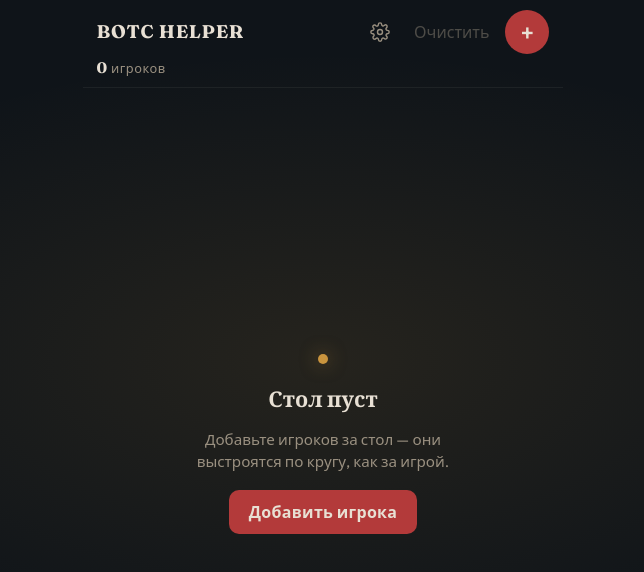
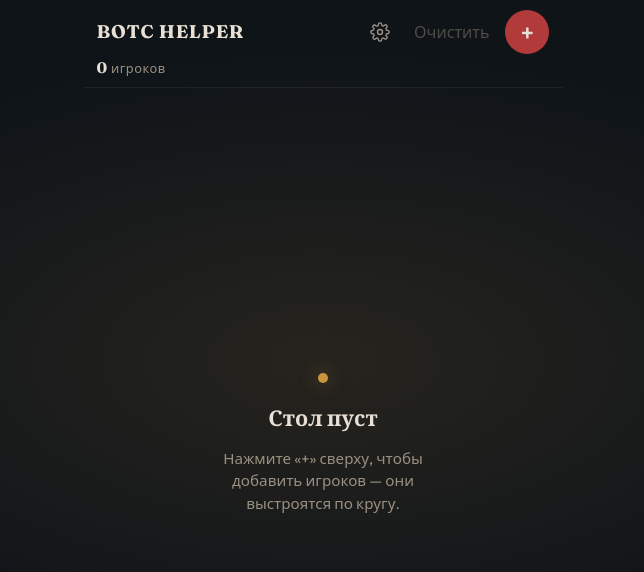
Before and after one commit to xenoxil/botc-helper, a React (Vite) app: page / in a window 1280 px wide. Shown: the top 572 px of the page, without its empty margins (317-961 px from the left). Built offline with nearby package versions, Linux system fonts and the light colour scheme.

Commit message:
remove add player button from empty state

```diff
--- a/src/App.tsx
+++ b/src/App.tsx
@@ -53,9 +53,7 @@ function App() {
           <EmptyState
             players={players}
             selectedPlayerId={selectedPlayerId}
-            onAdd={addPlayer}
             onSelectPlayer={selectPlayer}
-            canAdd={canAddPlayer}
           />
         )}
         {selectedPlayer ? (
--- a/src/components/empty-state/EmptyState.tsx
+++ b/src/components/empty-state/EmptyState.tsx
@@ -4,17 +4,13 @@ import './EmptyState.css'
 interface IEmptyStateProps {
   players: IPlayer[]
   selectedPlayerId: string | null
-  onAdd: () => void
   onSelectPlayer: (playerId: string) => void
-  canAdd: boolean
 }
 
 export const EmptyState = ({
   players,
   selectedPlayerId,
-  onAdd,
   onSelectPlayer,
-  canAdd,
 }: IEmptyStateProps) => {
   const isPartial = players.length > 0
 
@@ -26,8 +22,8 @@ export const EmptyState = ({
       </h2>
       <p className="empty-state__text">
         {isPartial
-          ? `Сейчас ${players.length}. Добавьте ещё, чтобы собрать круг (от 3 игроков).`
-          : 'Добавьте игроков за стол — они выстроятся по кругу, как за игрой.'}
+          ? `Сейчас ${players.length}. Нажмите «+» сверху, чтобы собрать круг (от 3 игроков).`
+          : 'Нажмите «+» сверху, чтобы добавить игроков — они выстроятся по кругу.'}
       </p>
       {isPartial ? (
         <ul className="empty-state__list">
@@ -48,14 +44,6 @@ export const EmptyState = ({
           ))}
         </ul>
       ) : null}
-      <button
-        type="button"
-        className="btn-primary"
-        onClick={onAdd}
-        disabled={!canAdd}
-      >
-        Добавить игрока
-      </button>
     </div>
   )
 }
```
